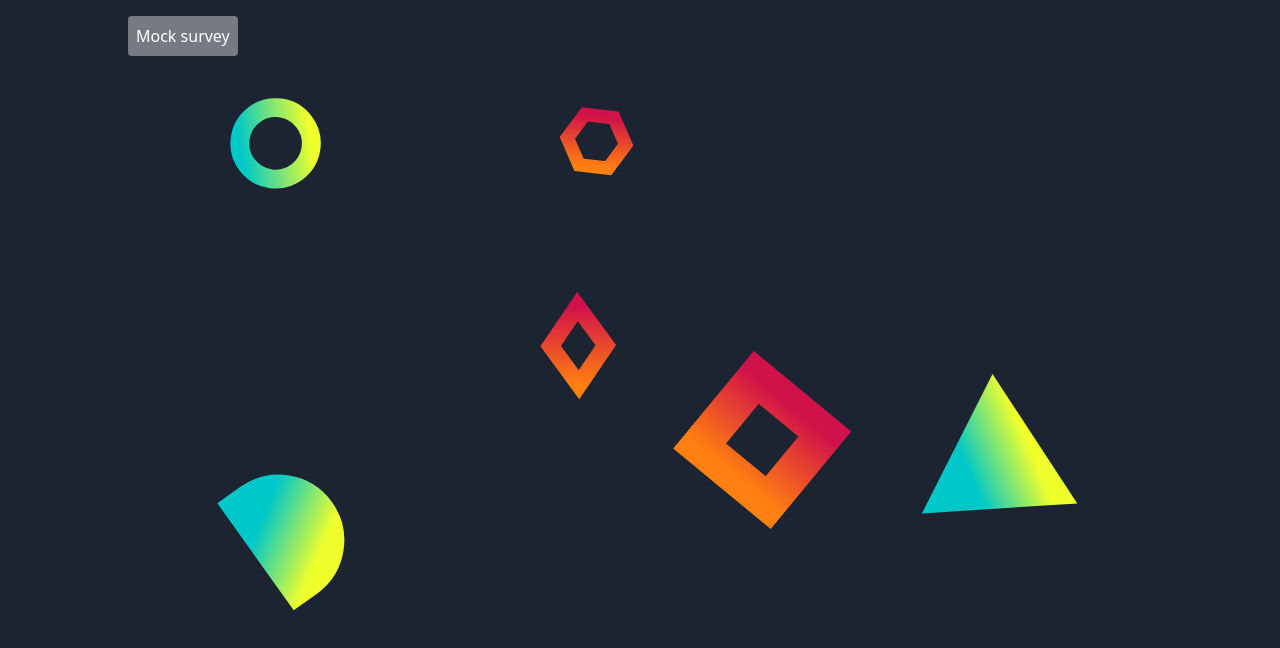
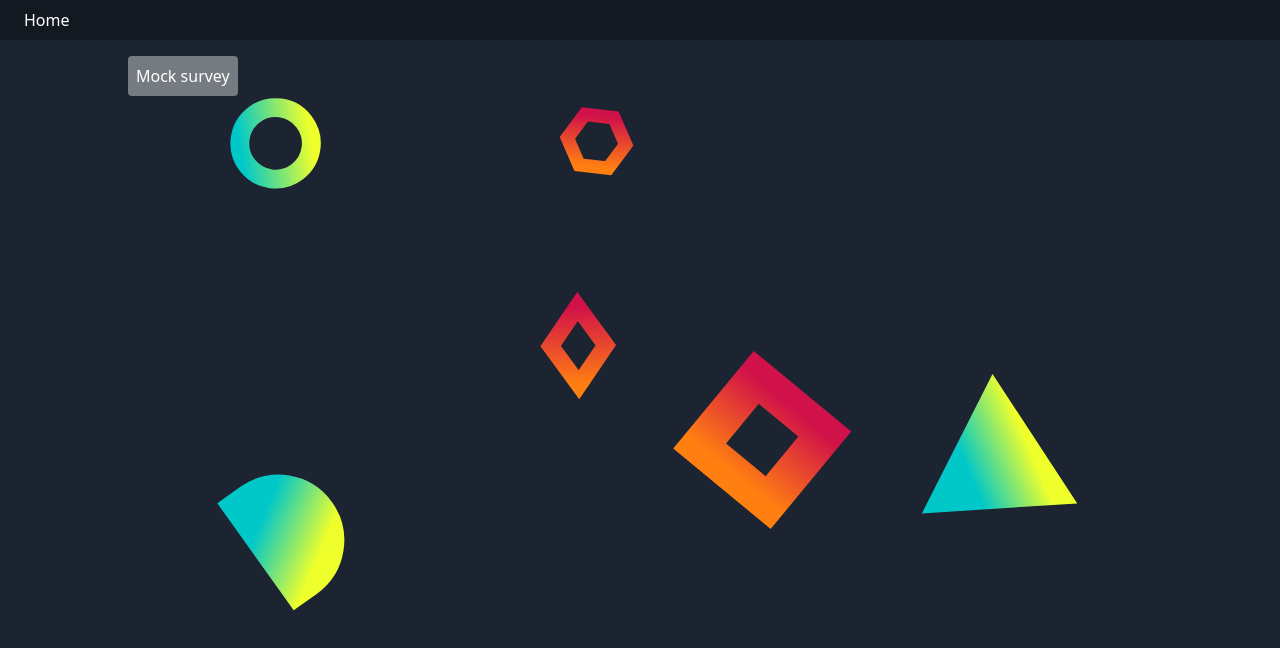
Before and after one commit to mark1yan0/survey-app, a React (Vite) app in the folder client/: page / in a window 1280 px wide. Shown: the top 648 px of the page. Built offline with nearby package versions, Linux system fonts and the light colour scheme.

Commit message:
adds a shared layout and header

```diff
--- a/client/src/App.tsx
+++ b/client/src/App.tsx
@@ -4,9 +4,7 @@ import router from './routes';
 function App() {
   return (
     <div className='w-full h-screen flex flex-col items-center bg-primary-main pattern-background'>
-      <main className=' px-2 lg:max-w-5xl lg:px-0 w-full mt-4'>
-        <RouterProvider router={router} />
-      </main>
+      <RouterProvider router={router} />
     </div>
   );
 }
--- /dev/null
+++ b/client/src/components/Header/index.tsx
@@ -0,0 +1,13 @@
+import { NavLink } from 'react-router-dom';
+
+const Header = () => {
+  return (
+    <header className='w-full h-10 flex items-center px-2 lg:px-6 bg-black/30 '>
+      <NavLink to='/' className='text-white'>
+        Home
+      </NavLink>
+    </header>
+  );
+};
+
+export default Header;
--- a/client/src/pages/Home.tsx
+++ b/client/src/pages/Home/index.tsx
@@ -1,4 +1,3 @@
-import React from 'react';
 import { NavLink } from 'react-router-dom';
 
 const HomePage = () => {
--- /dev/null
+++ b/client/src/pages/RootLayout/index.tsx
@@ -0,0 +1,15 @@
+import { Outlet } from 'react-router-dom';
+import Header from '../../components/Header';
+
+const RootLayout = () => {
+  return (
+    <>
+      <Header />
+      <main className=' px-2 lg:max-w-5xl lg:px-0 w-full mt-4'>
+        <Outlet />
+      </main>
+    </>
+  );
+};
+
+export default RootLayout;
```
Also changed, not shown: client/src/pages/Survey/index.tsx (renamed from client/src/pages/Survey.tsx, +4 -5 lines), client/src/routes/index.tsx (+12 -5 lines).
